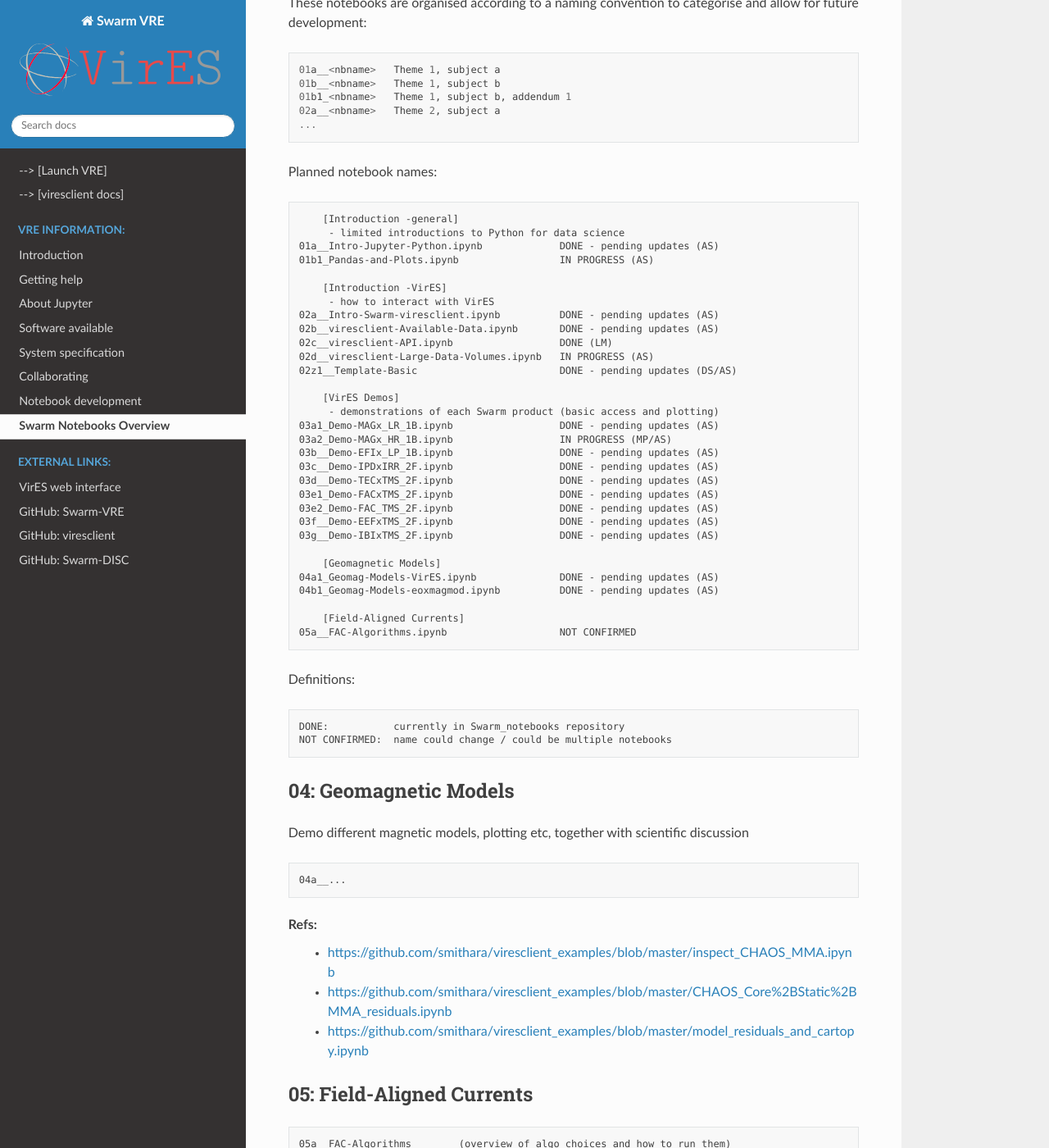
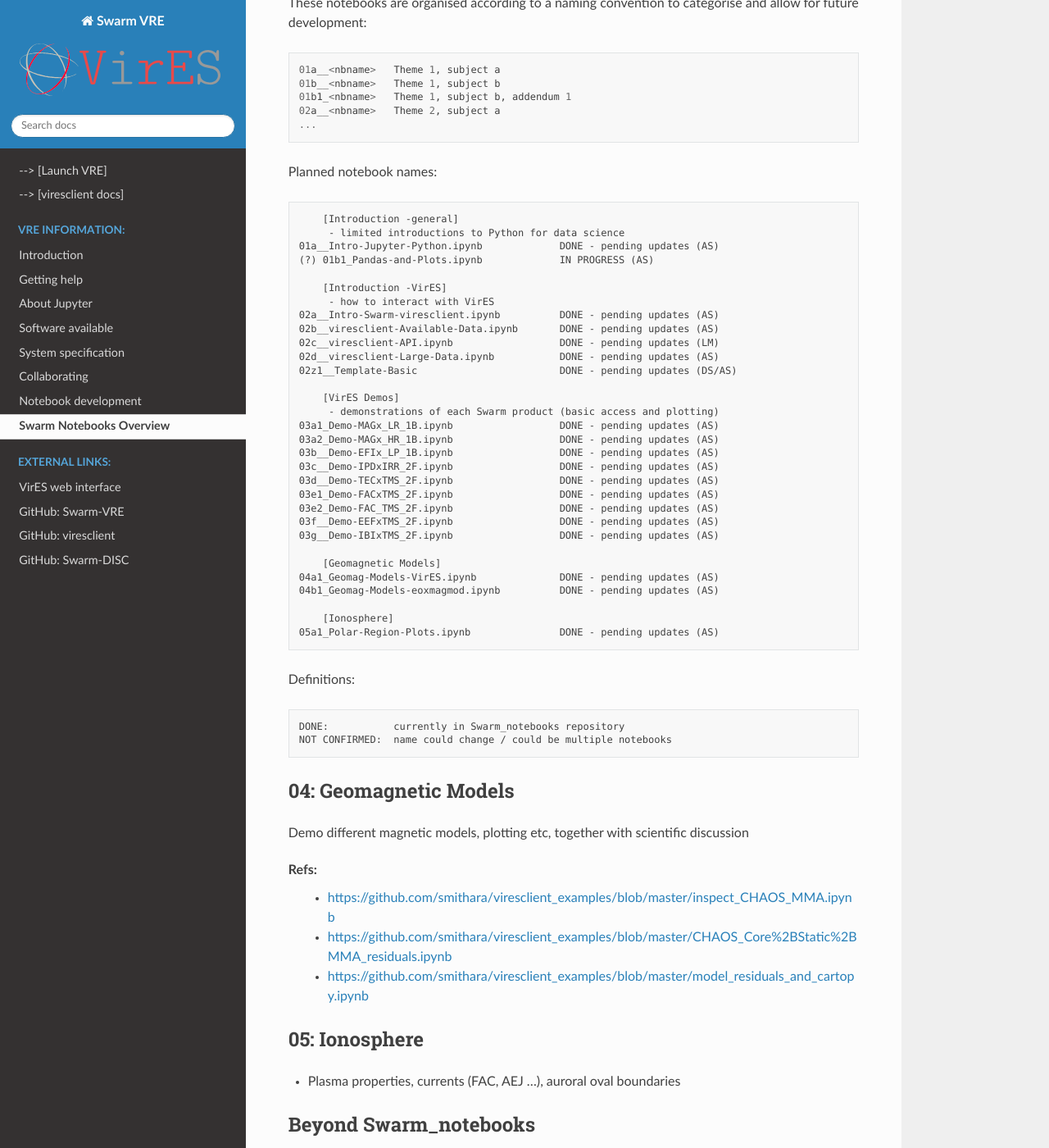
Before and after one commit to ESA-VirES/Swarm-VRE, a Sphinx documentation site: the page built from docs/notebooks_preface.rst, in a window 1280 px wide and 1400 px high, scrolled down 568 px. Shown: the whole window at 82% size. Built offline with Sphinx 7.4.7 and the Read the Docs theme 2.0.0, drawn with Linux system fonts in a browser that asks for light colours; pages that are not in the unit, such as notebooks, are missing from menus; the version number could not be read and is left out; some of the changed text lies outside the part shown.

Commit message:
Add NBs: (large data, MAG-HR, polar plots).

```diff
--- a/docs/notebooks_preface.rst
+++ b/docs/notebooks_preface.rst
@@ -40,20 +40,20 @@ Planned notebook names:
       [Introduction -general]
        - limited introductions to Python for data science
   01a__Intro-Jupyter-Python.ipynb             DONE - pending updates (AS)
-  01b1_Pandas-and-Plots.ipynb                 IN PROGRESS (AS)
+  (?) 01b1_Pandas-and-Plots.ipynb             IN PROGRESS (AS)
 
       [Introduction -VirES]
        - how to interact with VirES
   02a__Intro-Swarm-viresclient.ipynb          DONE - pending updates (AS)
   02b__viresclient-Available-Data.ipynb       DONE - pending updates (AS)
-  02c__viresclient-API.ipynb                  DONE (LM)
-  02d__viresclient-Large-Data-Volumes.ipynb   IN PROGRESS (AS)
+  02c__viresclient-API.ipynb                  DONE - pending updates (LM)
+  02d__viresclient-Large-Data.ipynb           DONE - pending updates (AS)
   02z1__Template-Basic                        DONE - pending updates (DS/AS)
 
       [VirES Demos]
        - demonstrations of each Swarm product (basic access and plotting)
   03a1_Demo-MAGx_LR_1B.ipynb                  DONE - pending updates (AS)
-  03a2_Demo-MAGx_HR_1B.ipynb                  IN PROGRESS (MP/AS)
+  03a2_Demo-MAGx_HR_1B.ipynb                  DONE - pending updates (AS)
   03b__Demo-EFIx_LP_1B.ipynb                  DONE - pending updates (AS)
   03c__Demo-IPDxIRR_2F.ipynb                  DONE - pending updates (AS)
   03d__Demo-TECxTMS_2F.ipynb                  DONE - pending updates (AS)
@@ -66,8 +66,8 @@ Planned notebook names:
   04a1_Geomag-Models-VirES.ipynb              DONE - pending updates (AS)
   04b1_Geomag-Models-eoxmagmod.ipynb          DONE - pending updates (AS)
 
-      [Field-Aligned Currents]
-  05a__FAC-Algorithms.ipynb                   NOT CONFIRMED
+      [Ionosphere]
+  05a1_Polar-Region-Plots.ipynb               DONE - pending updates (AS)
 
 Definitions:
 
@@ -80,21 +80,15 @@ Definitions:
 ----------------------
 Demo different magnetic models, plotting etc, together with scientific discussion
 
-.. code-block:: none
-
-  04a__...
-
 Refs:
   - https://github.com/smithara/viresclient_examples/blob/master/inspect_CHAOS_MMA.ipynb
   - https://github.com/smithara/viresclient_examples/blob/master/CHAOS_Core%2BStatic%2BMMA_residuals.ipynb
   - https://github.com/smithara/viresclient_examples/blob/master/model_residuals_and_cartopy.ipynb
 
-05: Field-Aligned Currents
---------------------------
-.. code-block:: none
+05: Ionosphere
+--------------
 
-  05a__FAC-Algorithms        (overview of algo choices and how to run them)
-  05b__<FAC-algo1...> etc.
+- Plasma properties, currents (FAC, AEJ ...), auroral oval boundaries
 
 
 
```
Also changed, not shown: docs/index.rst (+8 -0 lines).
